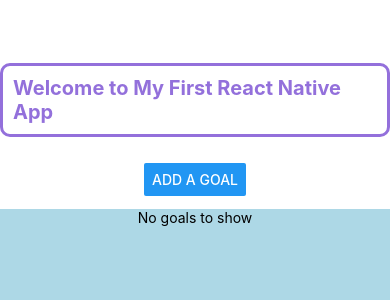
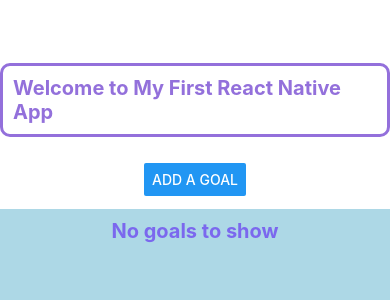
Before and after one commit to wangyan1005/my-first-app, a React Native app: screen / in a window 390 px wide. Shown: the top 300 px of the page. Built offline with nearby package versions, Linux system fonts and the light colour scheme.

Commit message:
refactor App and GoalItem components for improved styling and functionality

```diff
--- a/App.tsx
+++ b/App.tsx
@@ -24,8 +24,6 @@
 
   // receive data from Input component
   function handleInputData(data: string) {
-    // console.log('data received from Input component:', data)
-    // setReceivedData(data)
     // add the object to the goals array
     let newGoal: Goal = {
       id: Math.random(),
@@ -36,7 +34,8 @@
   }
 
   function handleDeleteAll() {
-    Alert.alert('Delete All Goals', 'Are you sure you want to delete all goals?', [
+    Alert.alert('Delete All Goals',
+      'Are you sure you want to delete all goals?', [
       {text: 'no', style: 'cancel'},
       {text: 'yes', onPress: () => setGoals([])}
     ])
@@ -62,22 +61,20 @@
         renderItem={({item}) => (
           <GoalItem goal={item} deletehandler={handleDeleteGoal} />
         )}
-        ListEmptyComponent={() => (
-          <Text>No goals to show</Text>
-        )
+        ListEmptyComponent={
+          <Text style={styles.title}>No goals to show</Text>
         }
-        ListHeaderComponent={() => (
-           (goals.length > 0) && <Text>My Goals</Text>
-        )}
-        ListFooterComponent={() => (
-          (goals.length > 0) &&
+        ListHeaderComponent={goals.length > 0 ? (
+          <Text style={styles.title}>My Goals</Text>) : null
+        }
+        ListFooterComponent={goals.length > 0 ? (
           <Button
             title='Delete All'
             onPress={handleDeleteAll}
-            />
-        )}
+          />
+        ) : null}
         ItemSeparatorComponent={() => (
-          <View style={{height: 2, backgroundColor: 'lightgrey'}} />
+          <View style={styles.separator} />
         )}
 
       />
@@ -117,5 +114,15 @@
   centerHorizontal: {
     alignItems: 'center',
   },
-
+  title: {
+    fontSize: 20,
+    fontWeight: 'bold',
+    color: 'mediumslateblue',
+    marginVertical: 10,
+  },
+  separator: {
+    height: 3,
+    backgroundColor: 'grey',
+    marginVertical: 5,
+  },
 });
--- a/components/GoalItem.tsx
+++ b/components/GoalItem.tsx
@@ -23,12 +23,15 @@
     marginVertical: 5,
     alignItems: 'center',
     borderRadius: 10,
+    marginBottom: 10,
+    justifyContent: 'space-between',
   },
   slateBlue: {
     color: 'mediumslateblue',
     fontSize: 20,
     fontWeight: 'bold',
     marginLeft: 10,
+    marginRight: 10,
   },
  })
 
```
